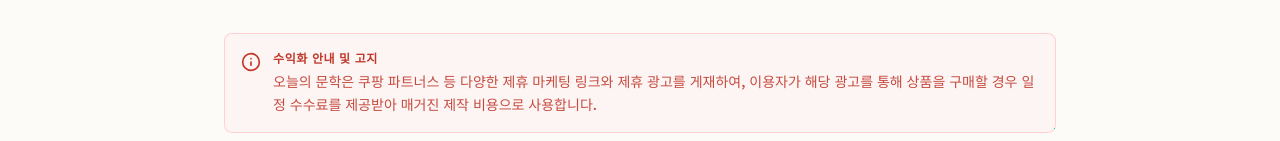
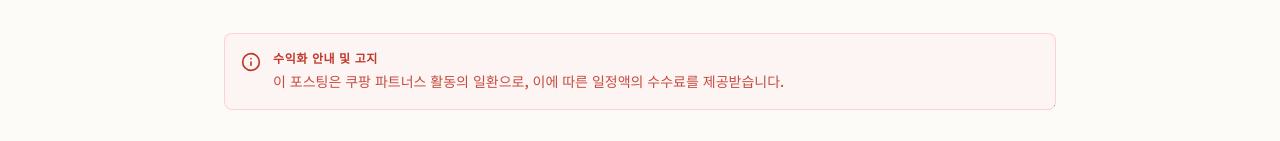
Before and after one commit to jhs94609476-code/Todays-Literature, a Next.js app: page /category/essay in a window 1280 px wide. Shown: the part 346-487 px from the top of the page. Built offline with nearby package versions, Linux system fonts and the light colour scheme; no server answers.

Commit message:
카테고리 쿠팡 파트너스 안내 문구 표준화

```diff
--- a/src/app/category/[id]/CategoryClient.tsx
+++ b/src/app/category/[id]/CategoryClient.tsx
@@ -69,8 +69,7 @@
               수익화 안내 및 고지
             </span>
             <p className="text-xs sm:text-sm text-coupang-red/90 leading-relaxed font-medium">
-              오늘의 문학은 쿠팡 파트너스 등 다양한 제휴 마케팅 링크와 제휴 광고를 게재하여,
-              이용자가 해당 광고를 통해 상품을 구매할 경우 일정 수수료를 제공받아 매거진 제작 비용으로 사용합니다.
+              이 포스팅은 쿠팡 파트너스 활동의 일환으로, 이에 따른 일정액의 수수료를 제공받습니다.
             </p>
           </div>
         </div>
```
